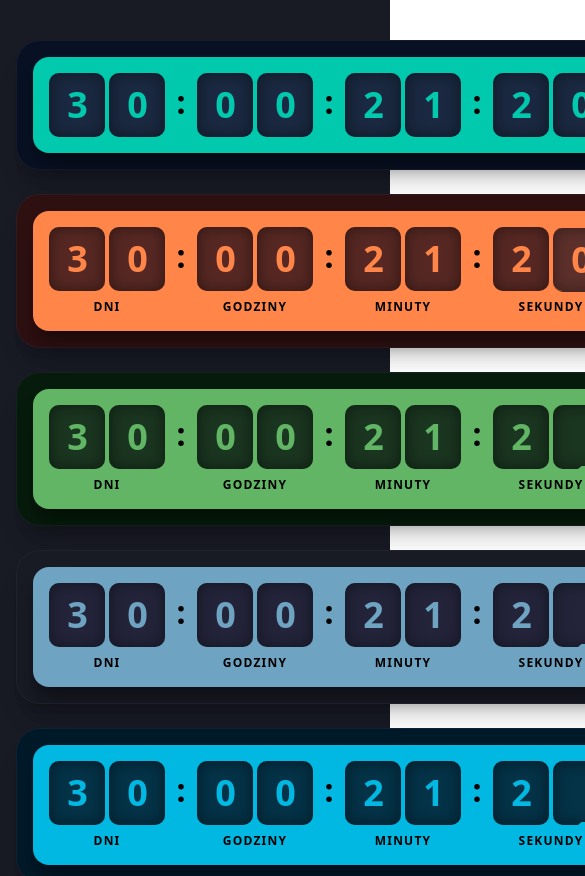
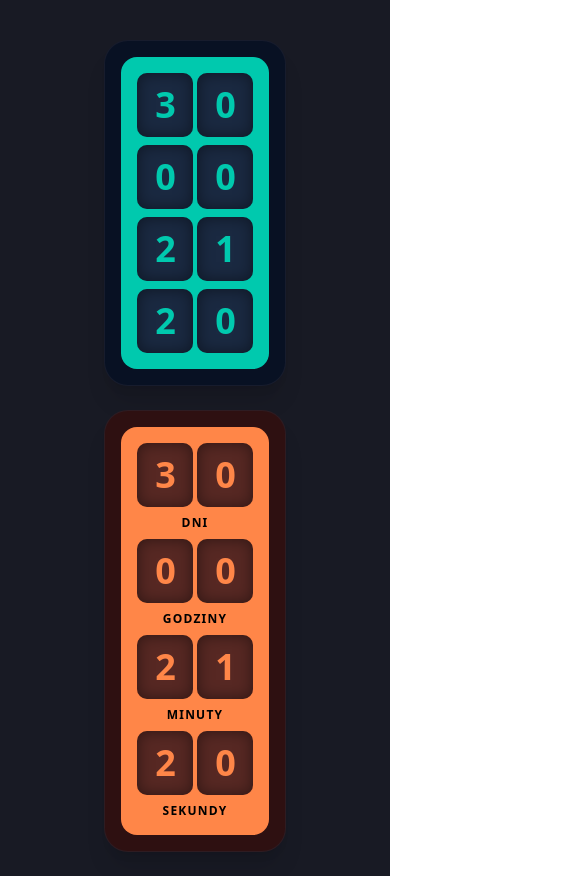
Before and after one commit to Kuba-Walczak/countdown-component, a React (Vite) app: page / in a window 390 px wide. Shown: the top 876 px of the page, 585 px wide, since content can reach past the window. Built offline with nearby package versions, Linux system fonts and the light colour scheme.

Commit message:
feat: added simple effect near countdown end

```diff
--- a/src/components/Countdown.tsx
+++ b/src/components/Countdown.tsx
@@ -82,11 +82,11 @@ function SegmentGroup({ value, unit, slideIntensity, slideDuration, flashIntensi
 
 function Separator() {
   return (
-    <div className="flex h-16 items-center justify-center">
+    <div className="h-16 items-center justify-center hidden sm:flex">
       <svg
         aria-hidden="true"
         viewBox="0 0 12 32"
-        className="h-10 w-4 fill-muted-background"
+        className="h-10 w-4 fill-card"
       >
         <circle cx="6" cy="11" r="2.2" />
         <circle cx="6" cy="21" r="2.2" />
@@ -113,19 +113,26 @@ export default function Countdown({
   showText = true,
 }: CountdownProps) {
   const normalizedSlideDuration = Math.max(0, Math.min(slideDuration, 1))
-
-  const safeSlideStrength = slideIntensity * 125
-  const safeSlideDuration = normalizedSlideDuration * 0.5
-  const safeFlashIntensity = flashIntensity * 0.25
+  const flashRef = useRef<HTMLDivElement>(null)
+  const denormalizedSlideIntensity = slideIntensity * 125
+  const denormalizedSlideDuration = normalizedSlideDuration * 0.5
+  const denormalizedFlashIntensity = flashIntensity * 0.25
   const { days, hours, minutes, seconds, isFinished } = useCountdown(targetDate)
 
   useEffect(() => {
     if (isFinished) onFinish?.()
   }, [isFinished])
 
+  useEffect(() => {
+    console.log(days, hours, minutes, seconds)
+    if (days === 0 && hours === 0 && minutes === 0 && seconds <= 10) {
+      gsap.fromTo(flashRef.current, { opacity: 0.5 }, { opacity: 0, duration: 0.5 })
+    }
+  }, [seconds])
+
   if (isFinished) {
     return (
-      <div className="flex items-center justify-center rounded-2xl bg-accent p-4 shadow-xl shadow-black/30">
+      <div className="flex items-center justify-center rounded-2xl bg-accent p-4">
         <span className="text-2xl font-semibold tracking-wide text-muted-background">
           Time's up
         </span>
@@ -134,14 +141,15 @@ export default function Countdown({
   }
 
   return (
-    <div className="flex items-start gap-2 rounded-2xl bg-accent p-4 shadow-xl shadow-black/30">
-      <SegmentGroup value={days} unit="dni" slideIntensity={safeSlideStrength} flashIntensity={safeFlashIntensity} showText={showText} slideDuration={safeSlideDuration} />
+    <div className="relative flex flex-col sm:flex-row items-start gap-2 rounded-2xl bg-accent p-4">
+      <div ref={flashRef} className="absolute inset-0 bg-white opacity-0 rounded-2xl pointer-events-none z-10" />
+      <SegmentGroup value={days} unit="dni" slideIntensity={denormalizedSlideIntensity} flashIntensity={denormalizedFlashIntensity} showText={showText} slideDuration={denormalizedSlideDuration} />
       <Separator />
-      <SegmentGroup value={hours} unit="godziny" slideIntensity={safeSlideStrength} flashIntensity={safeFlashIntensity} showText={showText} slideDuration={safeSlideDuration} />
+      <SegmentGroup value={hours} unit="godziny" slideIntensity={denormalizedSlideIntensity} flashIntensity={denormalizedFlashIntensity} showText={showText} slideDuration={denormalizedSlideDuration} />
       <Separator />
-      <SegmentGroup value={minutes} unit="minuty" slideIntensity={safeSlideStrength} flashIntensity={safeFlashIntensity} showText={showText} slideDuration={safeSlideDuration} />
+      <SegmentGroup value={minutes} unit="minuty" slideIntensity={denormalizedSlideIntensity} flashIntensity={denormalizedFlashIntensity} showText={showText} slideDuration={denormalizedSlideDuration} />
       <Separator />
-      <SegmentGroup value={seconds} unit="sekundy" slideIntensity={safeSlideStrength} flashIntensity={safeFlashIntensity} showText={showText} slideDuration={safeSlideDuration} />
+      <SegmentGroup value={seconds} unit="sekundy" slideIntensity={denormalizedSlideIntensity} flashIntensity={denormalizedFlashIntensity} showText={showText} slideDuration={denormalizedSlideDuration} />
     </div>
   )
 }
```
